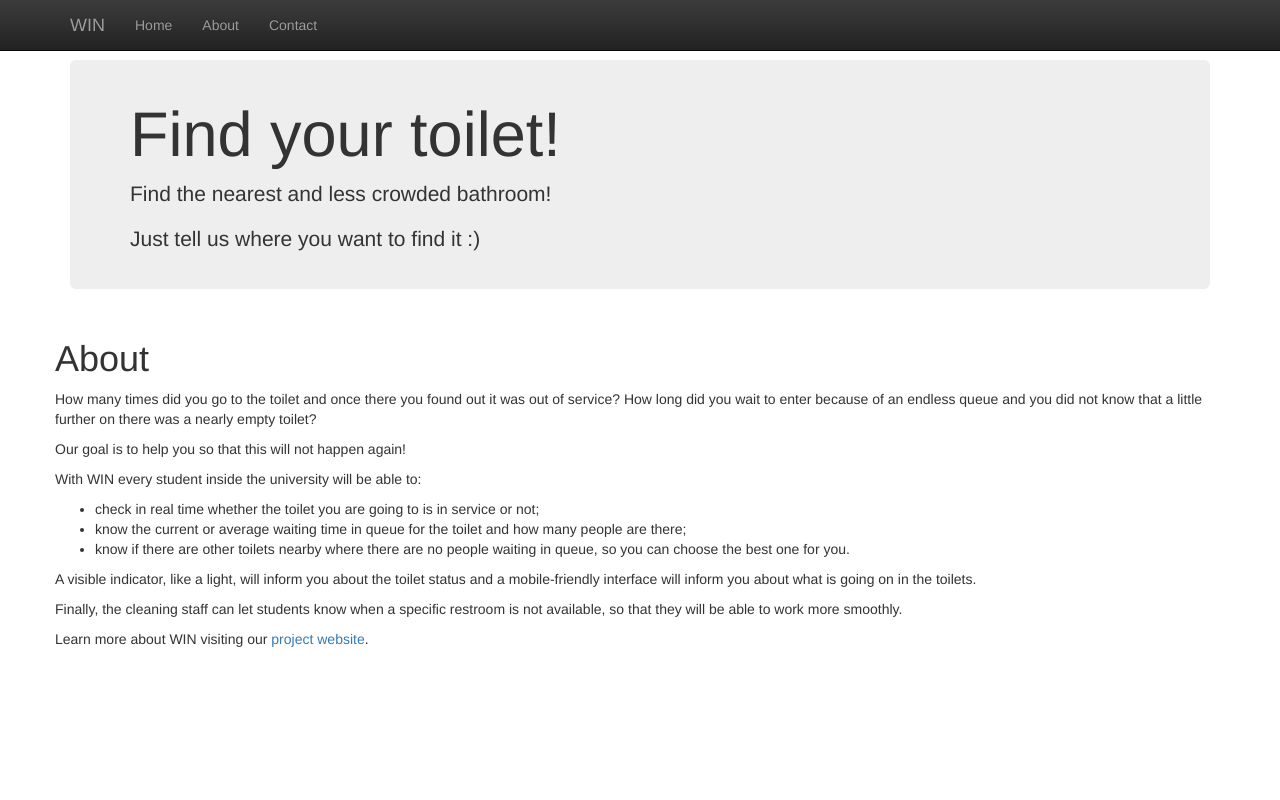
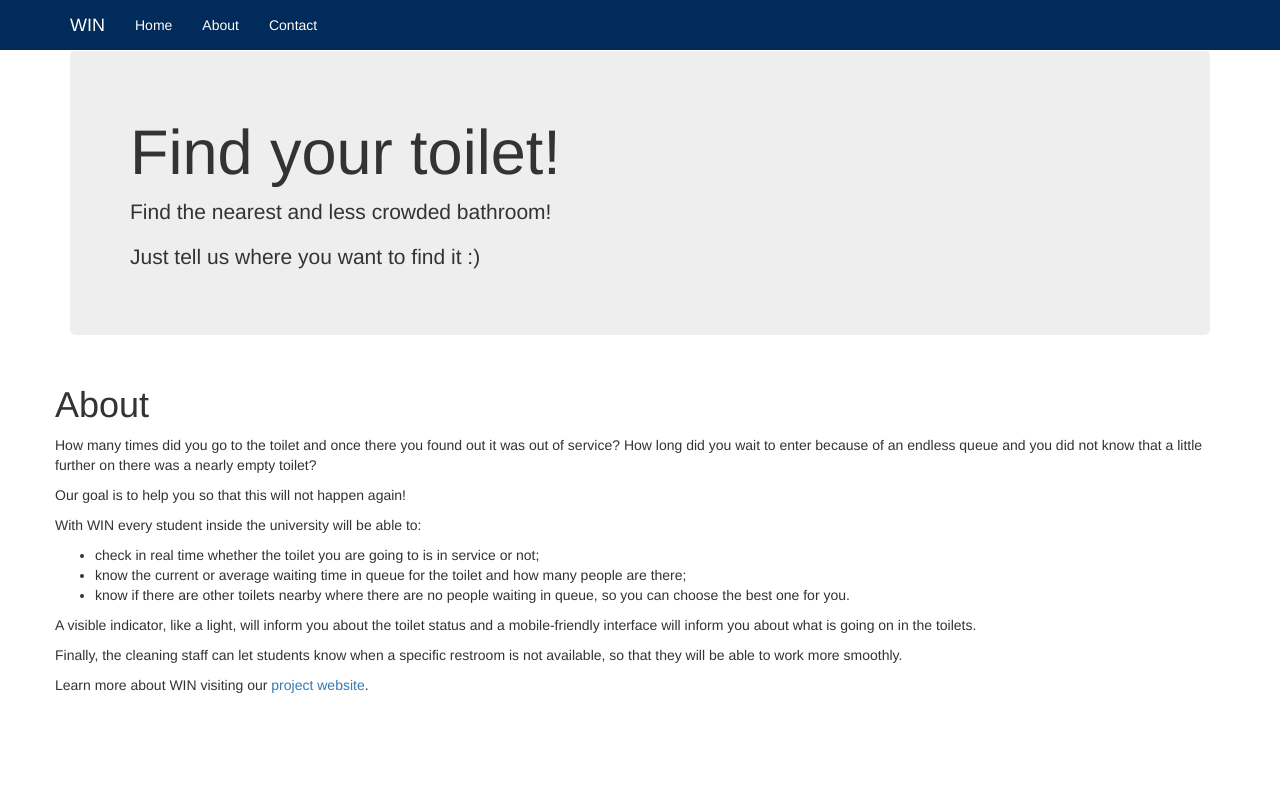
Before and after one commit to AmI-2015/WIN, a Flask app: page /about in a window 1280 px wide. Run offline with Flask 2, Linux system fonts and the light colour scheme; parts of the project's set-up code (start-up, migrations or seed data) failed here and were passed over; some libraries are stand-ins or nearby versions.

Commit message:
update general layout style

```diff
--- a/src/server/static/style.css
+++ b/src/server/static/style.css
@@ -1,26 +1,105 @@
-html {
+/****************************
+**********GENERAL************
+****************************/
+
+html, body {
     height: 100%;
 }
 
 body {
-    height: 100%;
-    padding-top: 60px;
+    padding-top: 50px;
 }
 
-#map-canvas {
-    height: 500px;
-    margin-top: 20px;
+div#selectRoomForm, div#findForm {
+    display: none;
 }
 
 #content {
 	height: auto;
 }
 
-div#selectRoomForm, div#findForm {
-    display: none;
+
+/****************************
+************NAV**************
+****************************/
+
+nav.navbar-inverse {
+    background-color: #012b5b;
+    background-image: none;
+    border-bottom-color: #fff;
+    color: #fff;
 }
 
-.jumbotron {
-	padding-top: 20px;
-	padding-bottom: 20px;
+nav.navbar-inverse .navbar-brand,
+nav.navbar-inverse .navbar-nav > li > a {
+  color: #fff;
 }
+
+nav.navbar-inverse .navbar-brand:hover,
+nav.navbar-inverse .navbar-brand:focus,
+nav.navbar-inverse .navbar-nav > li > a:hover,
+nav.navbar-inverse .navbar-nav > li > a:focus {
+  color: #61a3d2;
+  background-color: transparent;
+}
+
+nav.navbar-inverse .navbar-nav > .active > a,
+nav.navbar-inverse .navbar-nav > .active > a:hover,
+nav.navbar-inverse .navbar-nav > .active > a:focus {
+  color: #fff;
+  background-color: #3b76cf;
+}
+
+/****************************
+**********HIGHLIGHT**********
+****************************/
+
+div.highlight-content {
+    background-color: #fff;
+    background-image: url(bg-blue-gradient.jpg);
+    border-bottom: 1px solid #dceff6;
+    color: #fff;
+    margin-bottom: 15px;
+    padding-bottom: 20px;
+}
+
+div.highlight-content .jumbotron {
+    background-color: transparent;
+}
+
+/****************************
+************MAIN*************
+****************************/
+
+div.main-content {
+    margin-top: 15px;
+}
+
+div#map-canvas {
+    border: 1px solid #2a2a2a;
+    height: 500px;
+    margin: 20px;
+    width: auto;
+}
+
+/****************************
+***********FOOTER************
+****************************/
+
+div.footer-bar {
+    background-color: #011833;
+    color: #fff;
+    margin-bottom: 0;
+    margin-top: 20px;
+    padding: 20px 0 10px;
+}
+
+div.footer-bar a {
+    color: #fff;
+    text-decoration: underline;
+}
+
+div.footer-bar a:hover,
+div.footer-bar a:focus {
+    color: #61a3d2;
+}
```
